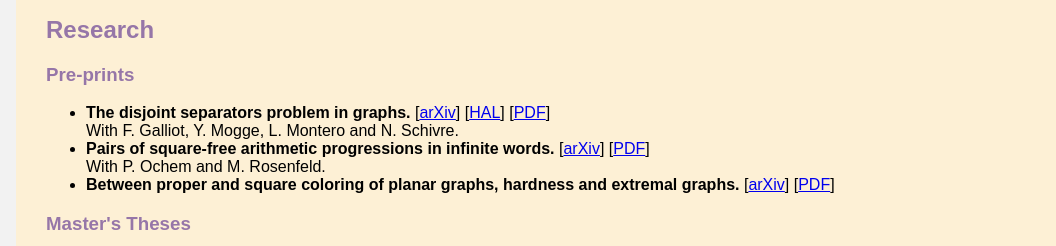
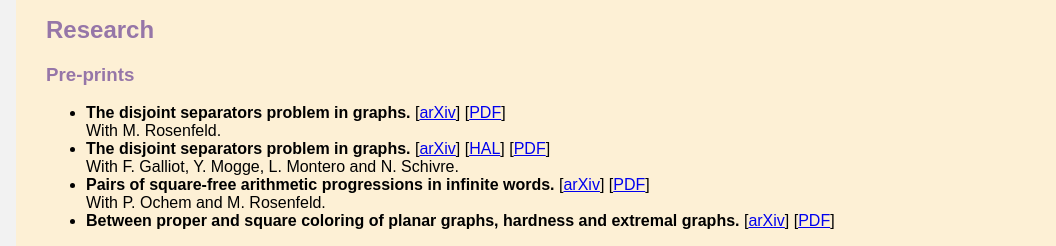
Before and after one commit to ThomasDelepine/ThomasDelepine.github.io, a plain HTML site: page index.html in a window 1280 px wide. Shown: the part 184-430 px from the top of the page, 224-1280 px from the left. Drawn offline with Linux system fonts and the light colour scheme.

Commit message:
Fix HTML formatting and update content

```diff
--- a/index.html
+++ b/index.html
@@ -71,6 +71,11 @@
     <h3>Pre-prints</h3>
     <ul>
       <li><strong>The disjoint separators problem in graphs.</strong>
+        [<a href="https://arxiv.org/abs/2611.04577">arXiv</a>]
+        [<a href="https://arxiv.org/abs/2611.04577.pdf">PDF</a>]
+        <br> With M. Rosenfeld.
+      </li>
+      <li><strong>The disjoint separators problem in graphs.</strong>
         [<a href="https://arxiv.org/abs/2607.03603">arXiv</a>]
         [<a href="https://hal.science/hal-05679900">HAL</a>]
         [<a href="https://arxiv.org/pdf/2607.03603.pdf">PDF</a>]
```
